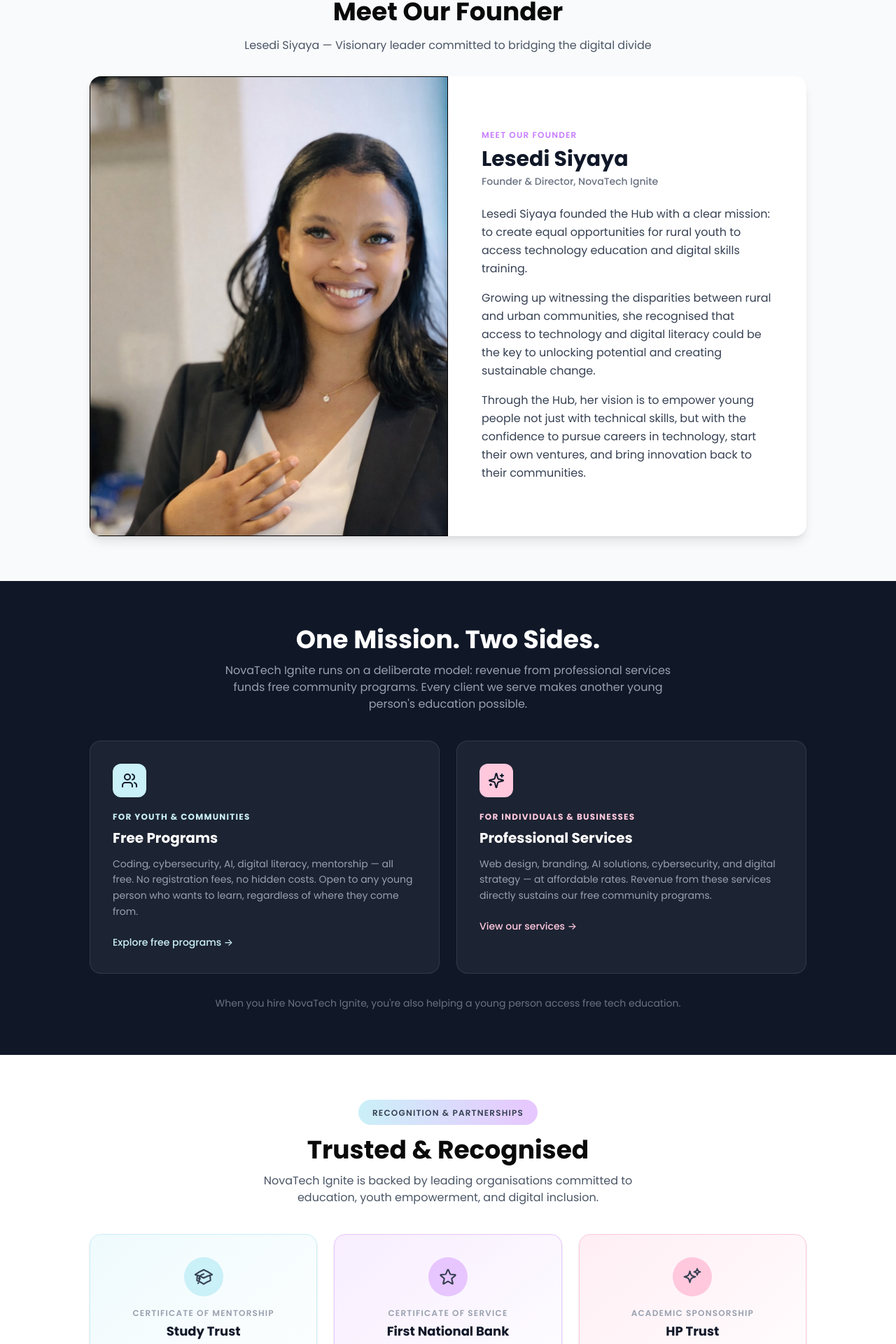
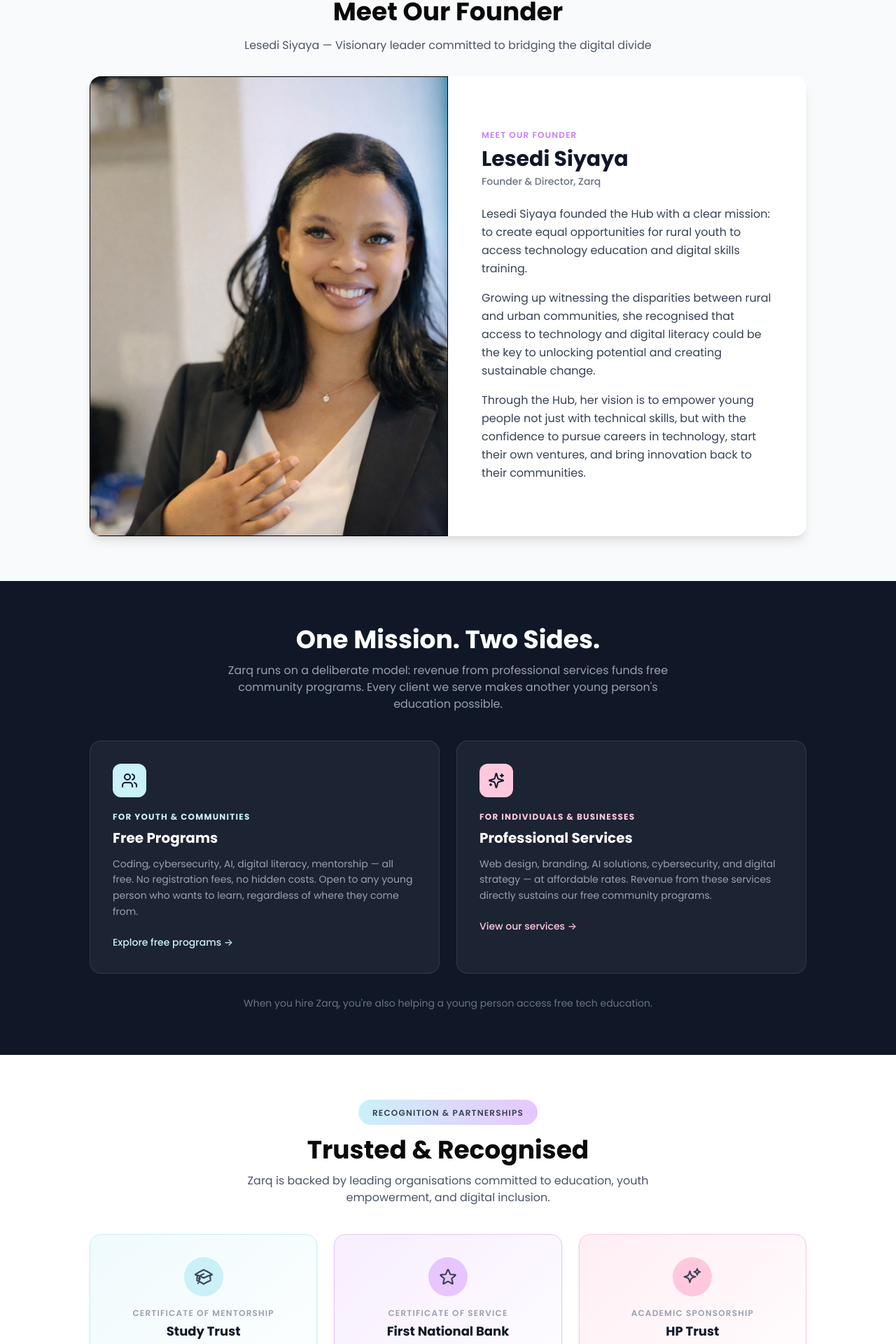
Before and after one commit to LesediSiyaya/Lesedinovatechhubwebsite, a React (Vite) app: page /about in a window 1280 px wide. Shown: the part 1060-2980 px from the top of the page at 70% size. Built offline with nearby package versions, Linux system fonts and the light colour scheme.

Commit message:
Complete Zarq public identity migration

```diff
--- a/src/app/pages/About.tsx
+++ b/src/app/pages/About.tsx
@@ -3,7 +3,7 @@
 import { useSEO } from '../components/useSEO';
 
 export default function About() {
-  useSEO({ title: 'About Us – Our Mission & Founder', description: `Learn about NovaTech Ignite's mission to bridge the digital divide for rural South African youth, our values, and the story behind our founder Lesedi Siyaya.`, path: '/about' });
+  useSEO({ title: 'About Us – Our Mission & Founder', description: `Learn about Zarq's mission to bridge the digital divide for rural South African youth, our values, and the story behind our founder Lesedi Siyaya.`, path: '/about' });
 
   return (
     <div>
@@ -94,7 +94,7 @@
               <div className="relative aspect-[3/4] md:aspect-auto md:min-h-[480px] overflow-hidden">
                 <img loading="lazy" decoding="async"
                   src="/founder.jpg"
-                  alt="Lesedi Siyaya, Founder of NovaTech Ignite"
+                  alt="Lesedi Siyaya, Founder of Zarq"
                   className="w-full h-full object-cover object-top"
                 />
               </div>
@@ -102,7 +102,7 @@
               <div className="p-8 sm:p-12 flex flex-col justify-center">
                 <p className="text-xs font-semibold tracking-widest text-[#c77dff] uppercase mb-2">Meet Our Founder</p>
                 <h3 className="text-2xl sm:text-3xl font-bold text-gray-900 mb-1">Lesedi Siyaya</h3>
-                <p className="text-sm font-medium text-gray-500 mb-6">Founder &amp; Director, NovaTech Ignite</p>
+                <p className="text-sm font-medium text-gray-500 mb-6">Founder &amp; Director, Zarq</p>
                 <p className="text-gray-700 mb-4 leading-relaxed">
                   Lesedi Siyaya founded the Hub with a clear mission: to create equal opportunities for rural youth to access technology education and digital skills training.
                 </p>
@@ -124,7 +124,7 @@
           <div className="text-center mb-10">
             <h2 className="text-3xl sm:text-4xl font-bold text-white mb-3">One Mission. Two Sides.</h2>
             <p className="text-gray-400 max-w-2xl mx-auto">
-              NovaTech Ignite runs on a deliberate model: revenue from professional services funds free community programs. Every client we serve makes another young person's education possible.
+              Zarq runs on a deliberate model: revenue from professional services funds free community programs. Every client we serve makes another young person's education possible.
             </p>
           </div>
           <div className="grid md:grid-cols-2 gap-6">
@@ -156,7 +156,7 @@
             </div>
           </div>
           <p className="text-center text-gray-500 text-sm mt-8">
-            When you hire NovaTech Ignite, you're also helping a young person access free tech education.
+            When you hire Zarq, you're also helping a young person access free tech education.
           </p>
         </div>
       </section>
@@ -170,7 +170,7 @@
             </div>
             <h2 className="text-3xl sm:text-4xl font-bold mb-3">Trusted &amp; Recognised</h2>
             <p className="text-gray-600 max-w-xl mx-auto">
-              NovaTech Ignite is backed by leading organisations committed to education, youth empowerment, and digital inclusion.
+              Zarq is backed by leading organisations committed to education, youth empowerment, and digital inclusion.
             </p>
           </div>
           <div className="grid sm:grid-cols-3 gap-6">
```
